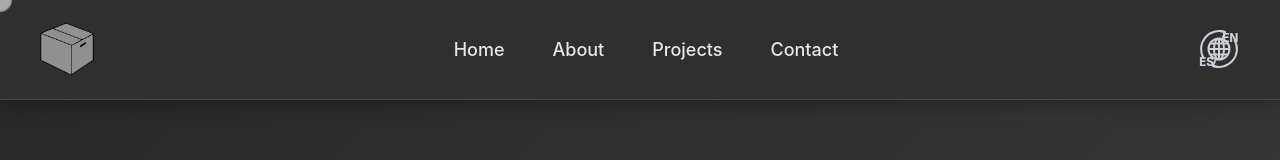
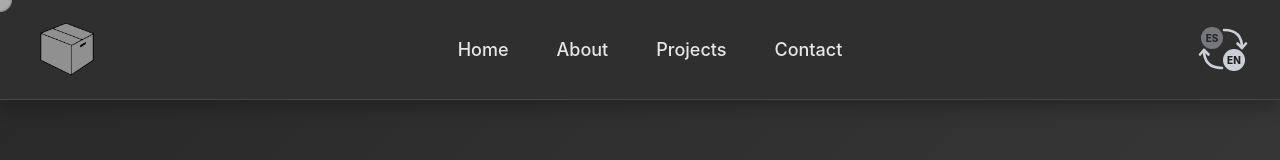
Before and after one commit to FidelGenre/Portfolio, a Next.js app: page / in a window 1280 px wide. Shown: the top 160 px of the page. Built offline with nearby package versions, Linux system fonts and the light colour scheme.

Commit message:
Language icon: two circles (ES/EN) + arrows that spin as a unit on click

```diff
--- a/src/components/Navbar.tsx
+++ b/src/components/Navbar.tsx
@@ -12,68 +12,65 @@ export default function Navbar() {
   const toggleMenu = () => setIsMenuOpen((v) => !v);
 
   const handleLangToggle = () => {
-    setSpin((s) => s + 360); // gira una vuelta en cada click
+    setSpin((s) => s + 360); // todo el ícono da una vuelta
     toggleLang();
   };
 
+  // Botón de idioma: dos círculos (ES/EN) unidos por flechas.
+  // Al clickear, TODO el ícono (círculos + flechas) gira una vuelta y cambia el idioma.
   const langButton = (className = "") => (
     <button
       type="button"
       onClick={handleLangToggle}
       aria-label={lang === "en" ? "Cambiar a español" : "Switch to English"}
       title={lang === "en" ? "Español" : "English"}
-      className={`flex cursor-pointer items-center justify-center border-none bg-transparent p-1 text-[#cbd0d8] transition-colors duration-200 hover:text-white ${className}`}
+      className={`flex cursor-pointer items-center justify-center border-none bg-transparent text-[#cbd0d8] transition-colors duration-200 hover:text-white ${className}`}
     >
       <span
         className="flex items-center justify-center"
         style={{
           transform: `rotate(${spin}deg)`,
-          transition: "transform 0.6s cubic-bezier(0.22, 1, 0.36, 1)",
+          transition: "transform 0.7s cubic-bezier(0.22, 1, 0.36, 1)",
         }}
       >
-        <svg width="50" height="50" viewBox="0 0 100 100" fill="none">
-          <g stroke="currentColor" strokeWidth="4" strokeLinecap="round" strokeLinejoin="round">
-            {/* globo con grilla */}
-            <circle cx="50" cy="50" r="21" />
-            <clipPath id="globeClip">
-              <circle cx="50" cy="50" r="21" />
-            </clipPath>
-            <g clipPath="url(#globeClip)">
-              <ellipse cx="50" cy="50" rx="10" ry="21" />
-              <line x1="50" y1="0" x2="50" y2="100" />
-              <line x1="0" y1="39" x2="100" y2="39" />
-              <line x1="0" y1="50" x2="100" y2="50" />
-              <line x1="0" y1="61" x2="100" y2="61" />
+        <svg width="50" height="50" viewBox="0 0 50 50" fill="none">
+          {/* flechas que conectan los círculos */}
+          <g stroke="currentColor" strokeWidth="2.6" strokeLinecap="round" strokeLinejoin="round">
+            <path d="M26 6 Q44 6 44 24" />
+            <path d="M39.5 19.5 44 24 48 19.5" />
+            <path d="M24 44 Q6 44 6 26" />
+            <path d="M10.5 30.5 6 26 2 30.5" />
           </g>
-            {/* flechas que rodean */}
-            <path d="M 19 68 A 36 36 0 0 1 62 16" />
-            <path d="M 52 14 L 62 16 L 58 26" />
-            <path d="M 81 32 A 36 36 0 0 1 38 84" />
-            <path d="M 48 86 L 38 84 L 42 74" />
+          {/* círculo ES (arriba-izquierda) */}
+          <g style={{ opacity: lang === "es" ? 1 : 0.45, transition: "opacity 0.4s ease" }}>
+            <circle cx="14" cy="14" r="11" fill="currentColor" />
+            <text
+              x="14"
+              y="14"
+              fontSize="10"
+              fontWeight="800"
+              fill="#1f1f1f"
+              textAnchor="middle"
+              dominantBaseline="central"
+            >
+              ES
+            </text>
           </g>
-          {/* EN (donde iba la A) / ES (donde iba el 文) */}
+          {/* círculo EN (abajo-derecha) */}
+          <g style={{ opacity: lang === "en" ? 1 : 0.45, transition: "opacity 0.4s ease" }}>
+            <circle cx="36" cy="36" r="11" fill="currentColor" />
             <text
-            x="73"
-            y="27"
-            fontSize="23"
+              x="36"
+              y="36"
+              fontSize="10"
               fontWeight="800"
-            fill="currentColor"
+              fill="#1f1f1f"
               textAnchor="middle"
               dominantBaseline="central"
             >
               EN
             </text>
-          <text
-            x="25"
-            y="76"
-            fontSize="23"
-            fontWeight="800"
-            fill="currentColor"
-            textAnchor="middle"
-            dominantBaseline="central"
-          >
-            ES
-          </text>
+          </g>
         </svg>
       </span>
     </button>
@@ -145,7 +142,7 @@ export default function Navbar() {
       {isMenuOpen && (
         <div className="animate-fade-in fixed inset-0 z-[2000] flex flex-col items-center justify-center bg-[linear-gradient(135deg,rgba(26,26,26,0.98),rgba(38,38,38,0.98))] backdrop-blur-[10px]">
           {/* idioma: arriba a la izquierda, espejando la X */}
-          {langButton("absolute left-6 top-6")}
+          <div className="absolute left-6 top-6">{langButton()}</div>
 
           <button
             className="absolute right-8 top-8 flex h-10 w-10 cursor-pointer items-center justify-center border-none bg-transparent text-[2rem] text-white transition-all duration-300 hover:rotate-90 hover:text-[#d1d5db]"
```
Lines whose indentation alone changed are shown as unchanged.
